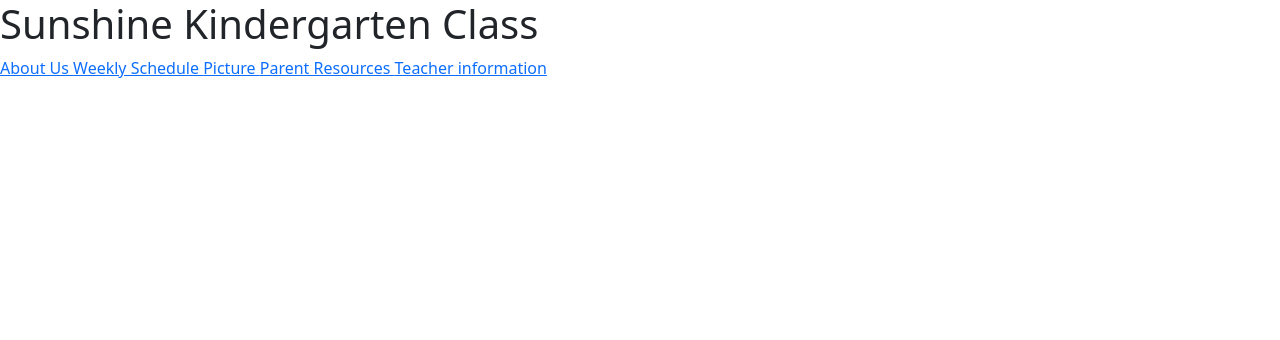
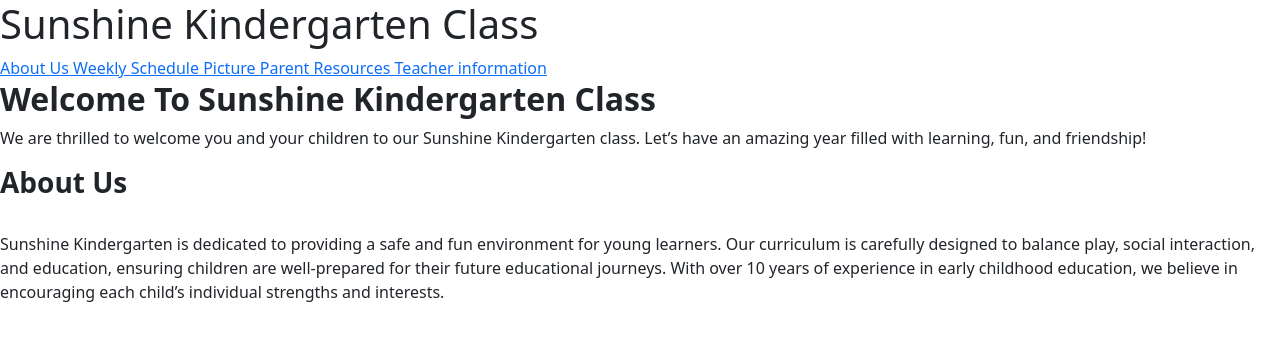
Before and after one commit to 202102792/itcs333-a1, a plain HTML site: page index.html in a window 1280 px wide. Drawn offline with nearby package versions, Linux system fonts and the light colour scheme.

Commit message:
Welcome message with About Us

```diff
--- a/index.html
+++ b/index.html
@@ -29,3 +29,17 @@
         </nav>
     </header>
     <!-- End of Header and Navigation Bar -->
+
+     <!-- Main content areas -->
+    <main>
+        <!-- Welcome message with About Us -->
+        <section id="about">
+            <h2><strong>Welcome To Sunshine Kindergarten Class</strong></h2>
+            <p>
+               We are thrilled to welcome you and your children to our Sunshine Kindergarten class. Let’s have an amazing year filled with learning, fun, and friendship!<br>
+               <section class="aboutUs"> <h3><strong>About Us</strong></h3><br>
+                <p> Sunshine Kindergarten is dedicated to providing a safe and fun environment for young learners. Our curriculum is carefully designed to balance play, social interaction, and education, ensuring children are well-prepared for their future educational journeys. With over 10 years of experience in early childhood education, we believe in encouraging each child’s individual strengths and interests.
+                </p></section>
+            </p>
+        </section>
+        <!-- End of Welcome message with About Us -->
```
